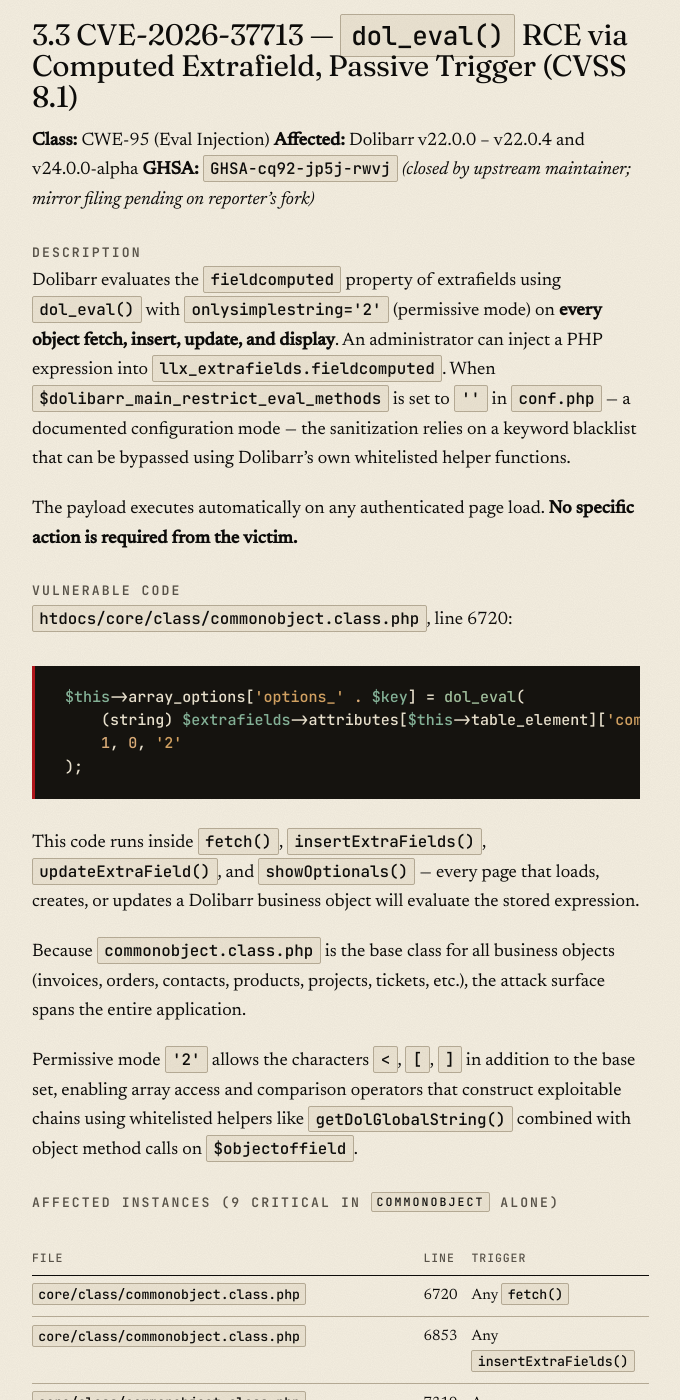
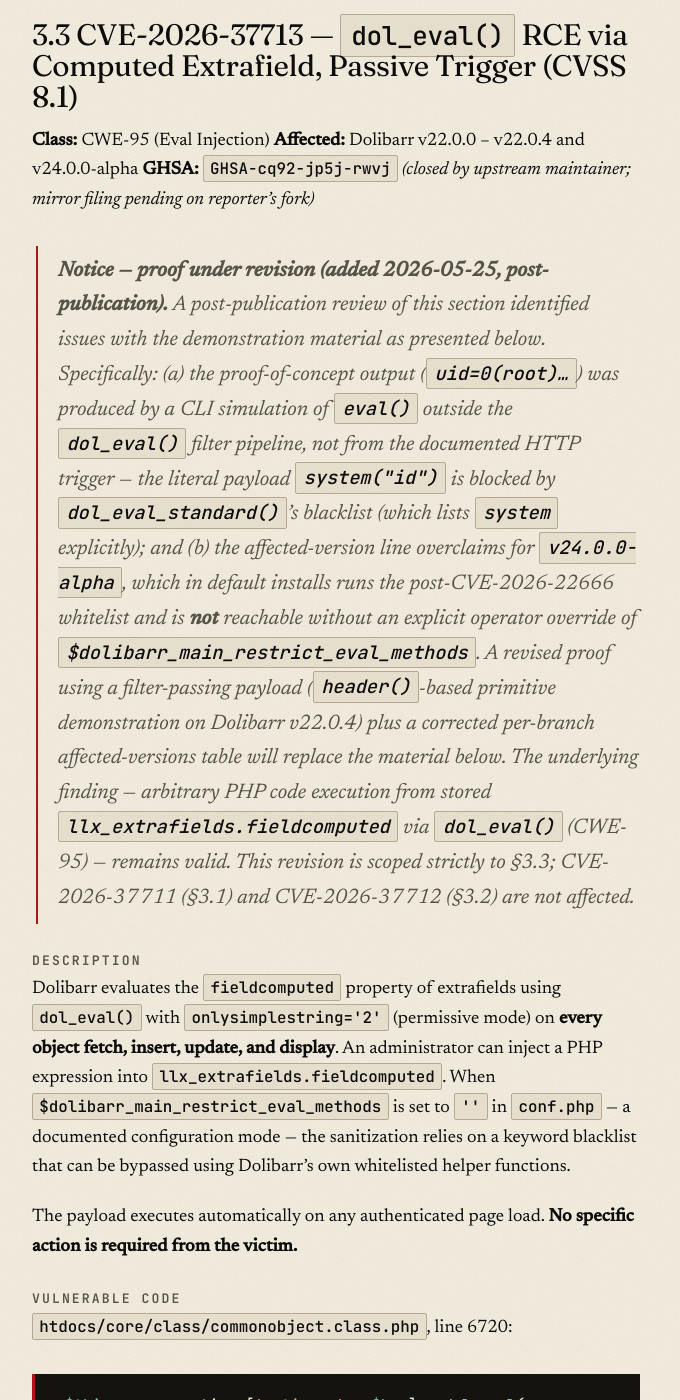
Before and after one commit to bryamzxz/bryamzxz.github.io, a Jekyll site: the page built from _posts/2026-05-25-dol_eval-five-years.md, in a window 1280 px wide and 1400 px high, scrolled down 11732 px. Shown: the whole window, without its empty margins (62-742 px from the left). Built offline with Jekyll 4.4.1, drawn with Linux system fonts in a browser that asks for light colours.

Commit message:
_posts §3.3: notice that the CVE-2026-37713 proof is under revision
Post-publication review identified two issues in §3.3 as published:

1. The PoC output (`uid=0(root)`) was produced by a CLI simulation of
   raw `eval()`, not from the HTTP trigger described above it. The
   literal payload `system("id")` is blocked by `dol_eval_standard()`'s
   blacklist — `system` is explicitly listed (functions.lib.php) — so
   the documented chain cannot produce that output. The original GHSA
   (now archived) labelled the snippet "Simulating exact dol_eval()
   behavior"; that caveat was dropped when the writeup was synthesized.

2. The affected-version line claims v24.0.0-alpha. That branch ships
   with `$dolibarr_main_restrict_eval_methods` set to the post-
   CVE-2026-22666 whitelist by default, which blocks the chain at filter
   time. v24-alpha is only reachable if an operator explicitly empties
   that variable in conf.php — a non-default state.

Notice is scoped to §3.3 only. §3.1 (CVE-2026-37711) and §3.2
(CVE-2026-37712) findings are unaffected by this revision.

A corrected demonstration on Dolibarr v22.0.4 using a filter-passing
`header()`-based payload, plus a per-branch affected-versions table, is
in preparation and will replace the body of §3.3 in a subsequent commit.

```diff
--- a/_posts/2026-05-25-dol_eval-five-years.md
+++ b/_posts/2026-05-25-dol_eval-five-years.md
@@ -276,6 +276,25 @@ Implement a strict allowlist for `$this->methodename` when `jobtype == 'function
 **Affected:** Dolibarr v22.0.0 – v22.0.4 and v24.0.0-alpha
 **GHSA:** `GHSA-cq92-jp5j-rwvj` *(closed by upstream maintainer; mirror filing pending on reporter's fork)*
 
+> **Notice — proof under revision (added 2026-05-25, post-publication).**
+> A post-publication review of this section identified issues with the
+> demonstration material as presented below. Specifically: (a) the
+> proof-of-concept output (`uid=0(root)…`) was produced by a CLI simulation
+> of `eval()` outside the `dol_eval()` filter pipeline, not from the
+> documented HTTP trigger — the literal payload `system("id")` is blocked
+> by `dol_eval_standard()`'s blacklist (which lists `system` explicitly);
+> and (b) the affected-version line overclaims for `v24.0.0-alpha`, which
+> in default installs runs the post-CVE-2026-22666 whitelist and is **not**
+> reachable without an explicit operator override of
+> `$dolibarr_main_restrict_eval_methods`. A revised proof using a
+> filter-passing payload (`header()`-based primitive demonstration on
+> Dolibarr v22.0.4) plus a corrected per-branch affected-versions table
+> will replace the material below. The underlying finding — arbitrary PHP
+> code execution from stored `llx_extrafields.fieldcomputed` via
+> `dol_eval()` (CWE-95) — remains valid. This revision is scoped strictly
+> to §3.3; CVE-2026-37711 (§3.1) and CVE-2026-37712 (§3.2) are not
+> affected.
+
 #### Description
 
 Dolibarr evaluates the `fieldcomputed` property of extrafields using `dol_eval()` with `onlysimplestring='2'` (permissive mode) on **every object fetch, insert, update, and display**. An administrator can inject a PHP expression into `llx_extrafields.fieldcomputed`. When `$dolibarr_main_restrict_eval_methods` is set to `''` in `conf.php` — a documented configuration mode — the sanitization relies on a keyword blacklist that can be bypassed using Dolibarr's own whitelisted helper functions.
```
